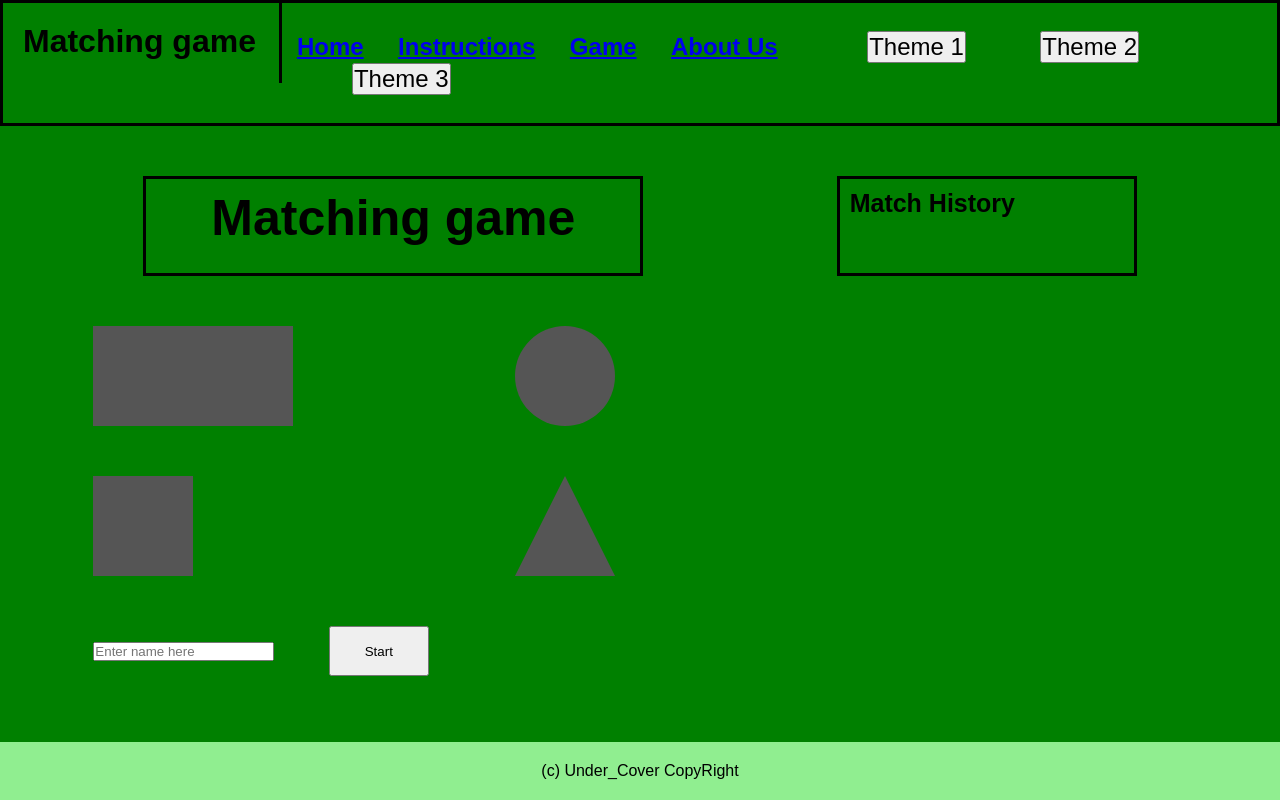
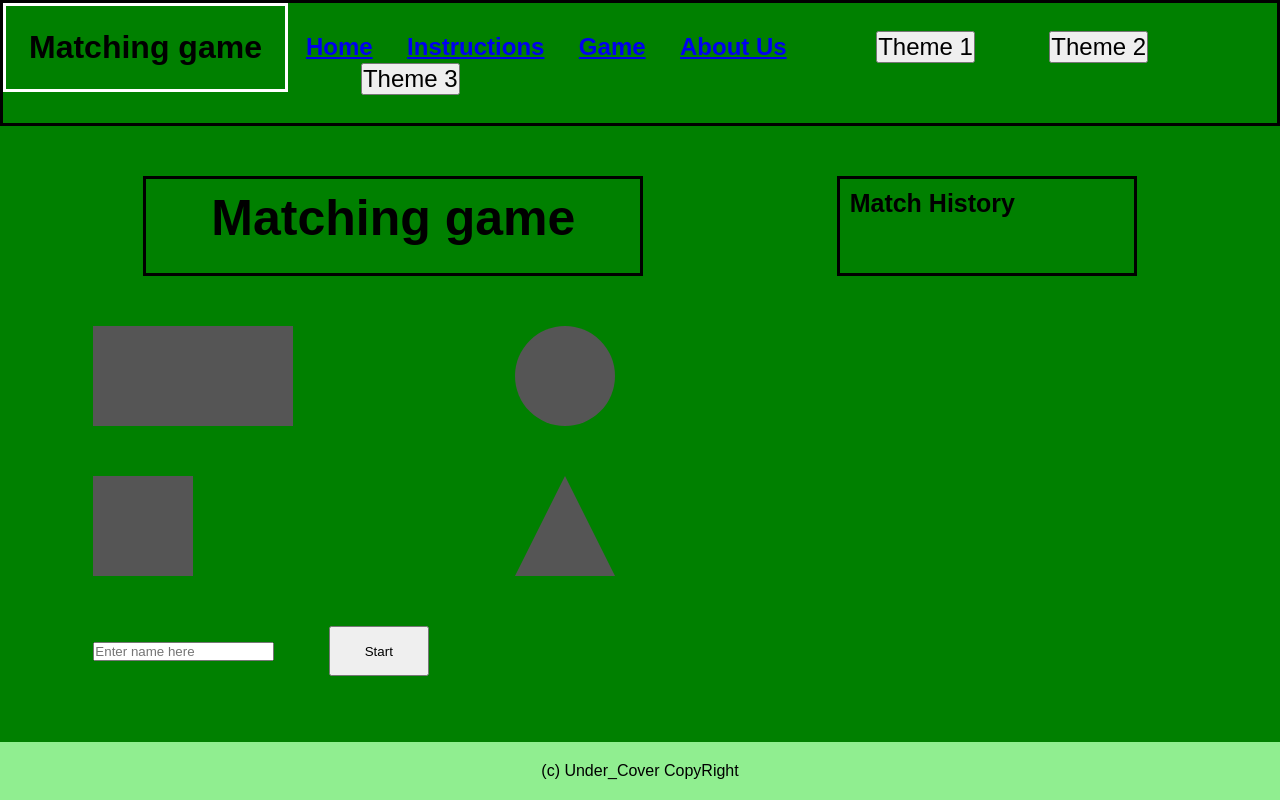
Before and after one commit to jazoomi/Under_Cover, a website: page Game.html in a window 1280 px wide. Drawn offline with nearby package versions, Linux system fonts and the light colour scheme.

Commit message:
Update matching_game.css

```diff
--- a/matching_game.css
+++ b/matching_game.css
@@ -17,6 +17,10 @@ body {
     background-color: green;
     align-items: center;
     justify-content: space-between;
+}
+
+#title {
+	border-style: solid; border-color: white; margin: 3px;
 }
 
 #GameDescription span {
```
